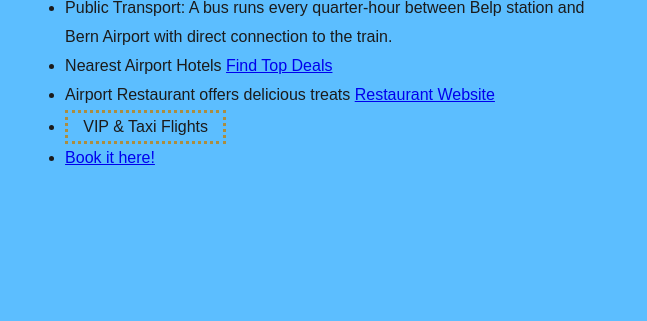
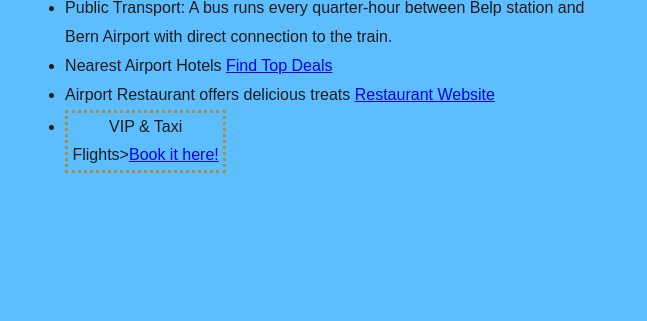
Before and after one commit to mat1177/My-Portfolio, a plain HTML site: page airport.html in a window 1280 px wide. Shown: the part 411-732 px from the top of the page, 0-647 px from the left. Drawn offline with Linux system fonts and the light colour scheme; a script that the page names is missing.

Commit message:
Update airport.html

```diff
--- a/airport.html
+++ b/airport.html
@@ -36,8 +36,7 @@
                 <li>Public Transport: A bus runs every quarter-hour between Belp station and Bern Airport with direct connection to the train.</li>
                 <li>Nearest Airport Hotels <a href="https://www.booking.com/airport/ch/brn.en-gb.html" target="_blank">Find Top Deals</a></li>
                 <li>Airport Restaurant offers delicious treats <a href="https://charlybistro.ch/en/" target="_blank">Restaurant Website</a></li>
-                <li class="heli">VIP & Taxi Flights</i>
-                <li><a href="https://www.swisshelicopter.ch/en/services/passenger-flights/taxi-vip" target="_blank">Book it here!</a></li>
+                <li class="heli">VIP & Taxi Flights><a href="https://www.swisshelicopter.ch/en/services/passenger-flights/taxi-vip" target="_blank">Book it here!</a></li>
             </ul>
             </section>
         </div>
```
